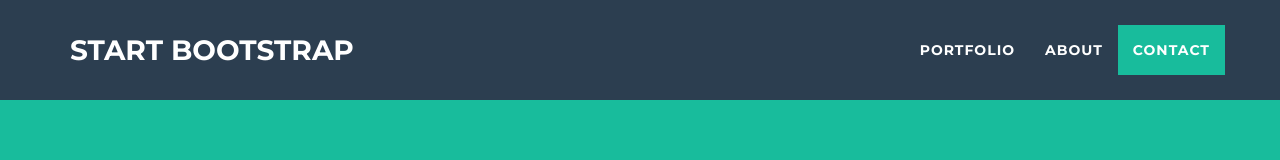
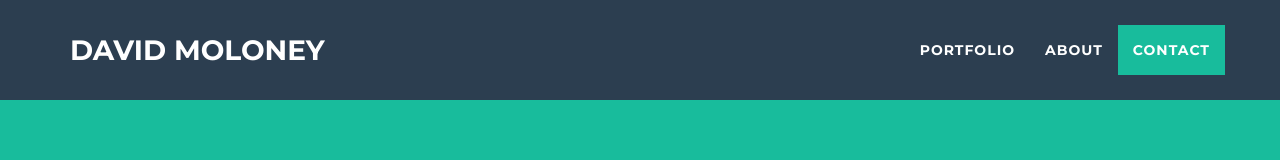
Before and after one commit to daveymoloney/daveymoloney.github.io, a website: page index.html in a window 1280 px wide. Shown: the top 160 px of the page. Drawn offline with nearby package versions, Linux system fonts and the light colour scheme.

Commit message:
Changed header

```diff
--- a/index.html
+++ b/index.html
@@ -41,7 +41,7 @@
                 <button type="button" class="navbar-toggle" data-toggle="collapse" data-target="#bs-example-navbar-collapse-1">
                     <span class="sr-only">Toggle navigation</span> Menu <i class="fa fa-bars"></i>
                 </button>
-                <a class="navbar-brand" href="#page-top">Start Bootstrap</a>
+                <a class="navbar-brand" href="#page-top">David Moloney</a>
             </div>
 
             <!-- Collect the nav links, forms, and other content for toggling -->
```
